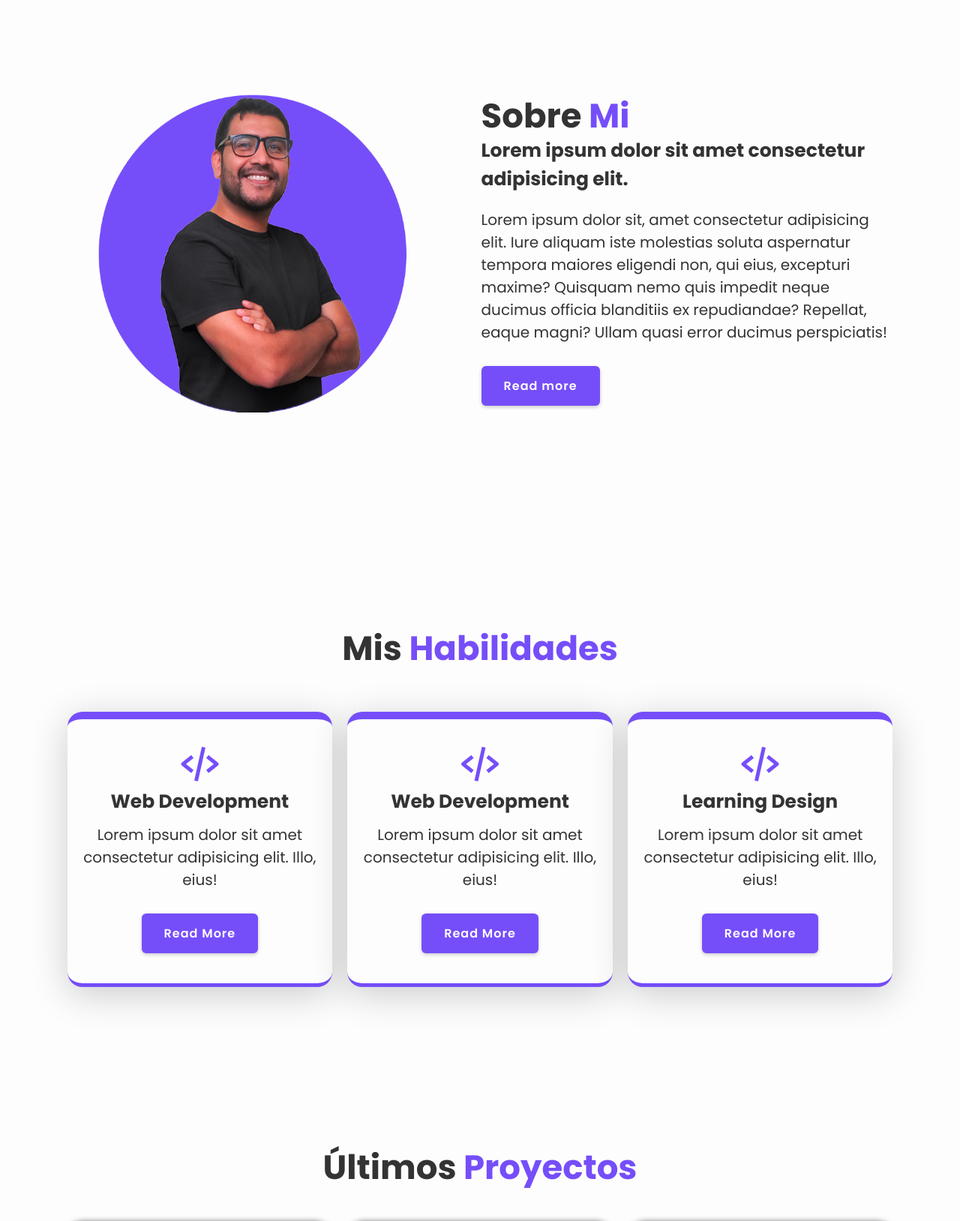
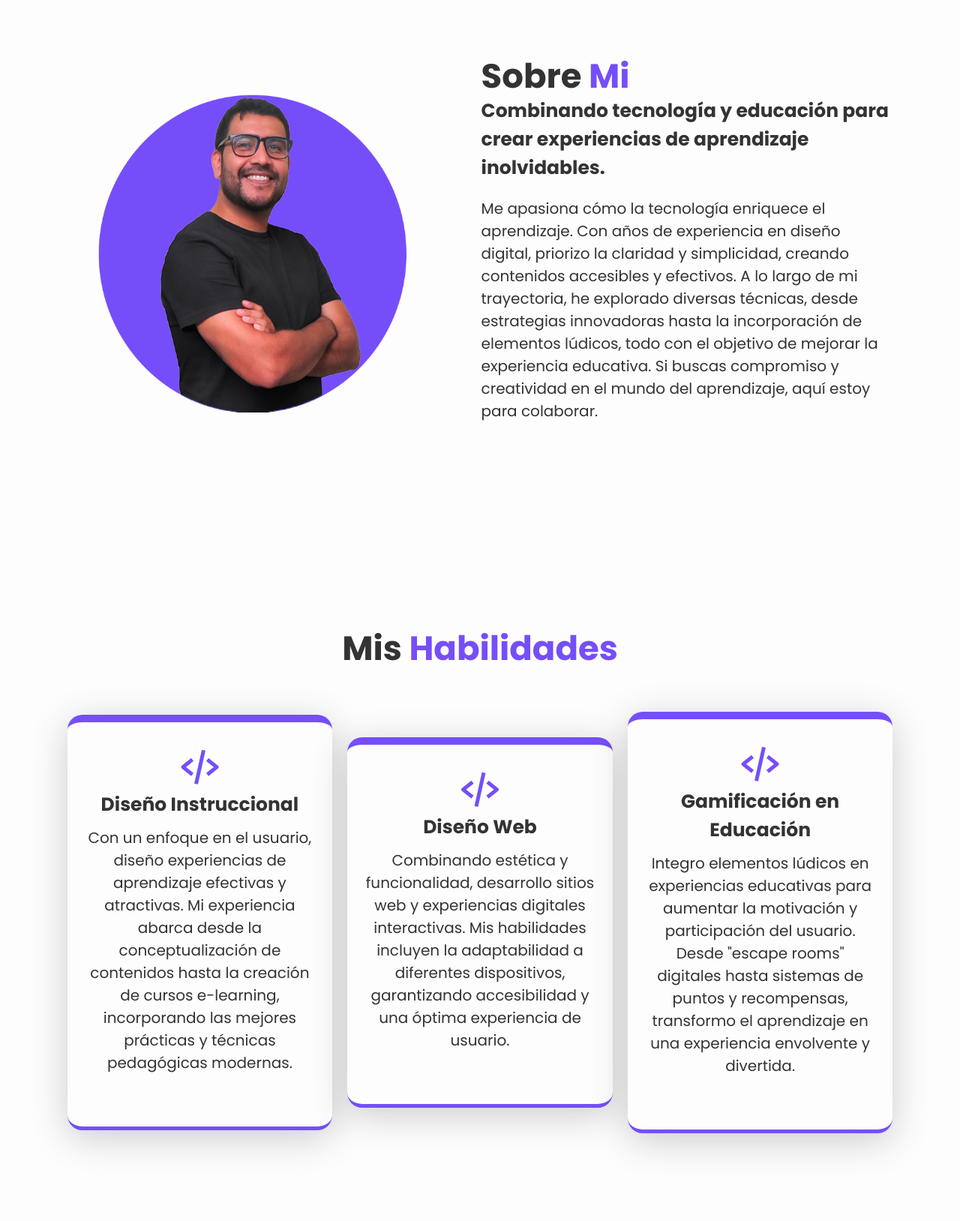
Before and after one commit to alanar86/BrainBlox-Portfolio, a plain HTML site: page index.html in a window 1280 px wide. Shown: the part 980-2608 px from the top of the page at 75% size. Drawn offline with nearby package versions, Linux system fonts and the light colour scheme.

Commit message:
texto para el html

```diff
--- a/index.html
+++ b/index.html
@@ -30,7 +30,7 @@
         <div class="home-content">
             <h3>Hola, soy</h3>
             <h1>Alan Arias</h1>
-            <p>Lorem ipsum dolor sit amet, consectetur adipisicing elit. Magni suscipit nostrum debitis enim voluptas atque veniam impedit magnam!</p>
+            <p>Diseñador instruccional con un toque creativo. Mi misión: transformar la educación en experiencias significativas e inmersivas. Creé BrainBlox no solo para materializar esta visión mediante innovación y tecnología, sino también como una vitrina para mostrar mi trabajo y trayectoria en el mundo del aprendizaje digital.</p>
             <div class="social-media">
                 <a href="#"><i class='bx bxl-linkedin'></i></a>
                 <a href="#"><i class='bx bxl-blogger' ></i></a>
@@ -72,9 +72,11 @@
         </div>
             <div class="about-content">
                 <h2 class="heading">Sobre <span>Mi</span></h2>
-                <h3>Lorem ipsum dolor sit amet consectetur adipisicing elit.</h3>
-                <p>Lorem ipsum dolor sit, amet consectetur adipisicing elit. Iure aliquam iste molestias soluta aspernatur tempora maiores eligendi non, qui eius, excepturi maxime? Quisquam nemo quis impedit neque ducimus officia blanditiis ex repudiandae? Repellat, eaque magni? Ullam quasi error ducimus perspiciatis!</p>
-                <a href="#" class="btn">Read more</a>
+                <h3>Combinando tecnología y educación para crear experiencias de aprendizaje inolvidables.</h3>
+                <p>Me apasiona cómo la tecnología enriquece el aprendizaje. Con años de experiencia en diseño digital, priorizo la claridad y simplicidad, creando contenidos accesibles y efectivos. A lo largo de mi trayectoria, he explorado diversas técnicas, desde estrategias innovadoras hasta la incorporación de elementos lúdicos, todo con el objetivo de mejorar la experiencia educativa. Si buscas compromiso y creatividad en el mundo del aprendizaje, aquí estoy para colaborar.</p>
+                    </div>
+
+                <!-- <a href="" class="btn">Leer más</a> -->
             </div>
         </section>
         <!-- services section -->
@@ -83,21 +85,18 @@
             <div class="services-container">
                 <div class="services-box">
                     <i class='bx bx-code-alt'></i>
-                    <h3>Web Development</h3>
-                    <p>Lorem ipsum dolor sit amet consectetur adipisicing elit. Illo, eius!</p>
-                    <a href="#" class="btn">Read More</a>
+                    <h3> Diseño Instruccional</h3>
+                    <p>Con un enfoque en el usuario, diseño experiencias de aprendizaje efectivas y atractivas. Mi experiencia abarca desde la conceptualización de contenidos hasta la creación de cursos e-learning, incorporando las mejores prácticas y técnicas pedagógicas modernas.</p>
                 </div>
                 <div class="services-box">
                     <i class='bx bx-code-alt'></i>
-                    <h3>Web Development</h3>
-                    <p>Lorem ipsum dolor sit amet consectetur adipisicing elit. Illo, eius!</p>
-                    <a href="#" class="btn">Read More</a>
+                    <h3>Diseño Web</h3>
+                    <p>Combinando estética y funcionalidad, desarrollo sitios web y experiencias digitales interactivas. Mis habilidades incluyen la adaptabilidad a diferentes dispositivos, garantizando accesibilidad y una óptima experiencia de usuario.</p>
                 </div>
                 <div class="services-box">
                     <i class='bx bx-code-alt'></i>
-                    <h3>Learning Design</h3>
-                    <p>Lorem ipsum dolor sit amet consectetur adipisicing elit. Illo, eius!</p>
-                    <a href="#" class="btn">Read More</a>
+                    <h3>Gamificación en Educación</h3>
+                    <p>Integro elementos lúdicos en experiencias educativas para aumentar la motivación y participación del usuario. Desde "escape rooms" digitales hasta sistemas de puntos y recompensas, transformo el aprendizaje en una experiencia envolvente y divertida.</p>
                 </div>
             </div>
         </section>
@@ -108,24 +107,24 @@
                 <div class="portfolio-box">
                     <img src="images/pic1.jpg" alt="">
                     <div class="portfolio-layer">
-                        <h4>Web design</h4>
-                        <p>Lorem ipsum dolor sit, amet consectetur adipisicing elit. Mollitia vel sunt.</p>
-                        <a href="#"><i class='bx bx-link-external'></i></a>
+                        <h4>Escape Room Digital</h4>
+                        <p>Adéntrate en un enigma contemporáneo que conecta pasado y presente.</p>
+                        <p>Próximanente</p>
                     </div>
                 </div>
                 <div class="portfolio-box">
                     <img src="images/pic2.jpg" alt="">
                     <div class="portfolio-layer">
-                        <h4>Web design</h4>
-                        <p>Lorem ipsum dolor sit, amet consectetur adipisicing elit. Mollitia vel sunt.</p>
+                        <h4>Articulate Storyline</h4>
+                        <p>Interacción y didáctica en perfecta armonía. Una muestra de cómo transformo ideas en experiencias educativas.</p>
                         <a href="#"><i class='bx bx-link-external'></i></a>
                     </div>
                 </div>
                 <div class="portfolio-box">
                     <img src="images/pic3.jpg" alt="">
                     <div class="portfolio-layer">
-                        <h4>Web design</h4>
-                        <p>Lorem ipsum dolor sit, amet consectetur adipisicing elit. Mollitia vel sunt.</p>
+                        <h4>Diseño</h4>
+                        <p>Diseño que capta y educa. Descubre en Genially cómo innovo en cada proyecto.</p>
                         <a href="#"><i class='bx bx-link-external'></i></a>
                     </div>
                 </div>
```
Also changed, not shown: js/script.js (+18 -0 lines).
